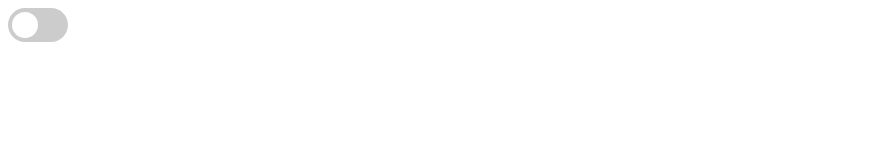
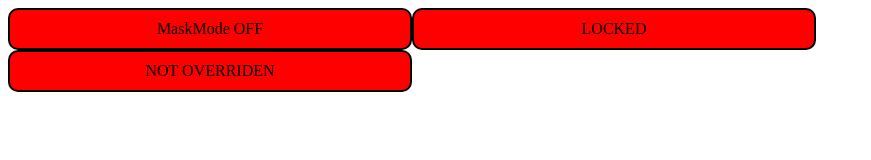
Before and after one commit to AadityaSuri/MaskMatcher, a plain HTML site: page index.html in a window 1280 px wide. Shown: the whole page, without its empty margins (0-871 px from the left). Drawn offline with Linux system fonts and the light colour scheme.

Commit message:
website changes

```diff
--- a/index.css
+++ b/index.css
@@ -1,61 +1,80 @@
-.switch {
-    position: relative;
-    display: inline-block;
-    width: 60px;
-    height: 34px;
+  /*LAYOUT STYLING*/
+
+  .whole-site{
+    display: flex;
+    flex-direction: column;
+    align-content: left;
+    height: 100%;
+    width: 100%;
+
 }
 
-  /* Hide default HTML checkbox */
-  .switch input {
-    opacity: 0;
-    width: 0;
-    height: 0;
+.site-header{
+  display: flex;
+  height: 10%;
+  width: 100%;
 }
 
-  /* The slider */
-  .slider {
-    position: absolute;
-    cursor: pointer;
-    top: 0;
-    left: 0;
-    right: 0;
-    bottom: 0;
-    background-color: #ccc;
-    -webkit-transition: .4s;
-    transition: .4s;
+.video-box {
+  display: flex;
+  height: 1080 px;
+  width: 1920 px;
 }
 
-  .slider:before {
-    position: absolute;
-    content: "";
-    height: 26px;
-    width: 26px;
-    left: 4px;
-    bottom: 4px;
-    background-color: white;
-    -webkit-transition: .4s;
-    transition: .4s;
+.site-row-1{
+  display: flex;
+  height: 30%;
+  width: 100%;
+
 }
 
-  input:checked + .slider {
-    background-color: #2196F3;
+.site-row-2{
+  display: flex;
+  height: 50%;
+  width: 100%;
+  flex-direction: row;
+  align-content: left;
 }
 
-  input:focus + .slider {
-    box-shadow: 0 0 1px #2196F3;
+.site-row-3{
+  display: flex;
+  height: 30%;
+  width: 100%;
+
 }
 
-  input:checked + .slider:before {
-    -webkit-transform: translateX(26px);
-    -ms-transform: translateX(26px);
-    transform: translateX(26px);
+
+/* .button-row-2 {
+  display: flex;
+  height: TBA by Joshua
+  width: TBA by Joshua;
+}
+ */
+
+.ck-button {
+  background-color: red;
+  border-radius: 10px;
+  border: 2px solid black;
+  overflow:hidden;
+  width: 400px;
 }
 
-  /* Rounded sliders */
-  .slider.round {
-    border-radius: 34px;
+ .ck-button:hover {
+  background:rgb(255, 238, 4);
 }
 
-  .slider.round:before {
-    border-radius: 50%;
+.ck-button label span {
+  text-align:center;
+  padding:10px 0px;
+  display:block;
 }
+
+.ck-button label input {
+  position:absolute;
+  top:-20px;
+}
+
+.ck-button input:checked + span {
+  background-color:#88FF88;
+  color:black;
+}
--- a/index.html
+++ b/index.html
@@ -1,29 +1,78 @@
 <!DOCTYPE html>
 <html>
+
 <head>
   <link rel="stylesheet" href="index.css">
 </head>
+
 <body>
+  <div class="whole-site">
+    <div class="site-header">
 
-      <label class="switch" >
-        <input type="checkbox" id = "myCheck" onclick="myFunction()">
-        <span class="slider round"></span>
+    </div>
+    <div class="site-row-1">
+
+    </div>
+    <div class="site-row-2">
+      <div class="ck-button">
+        <label>
+          <input type="checkbox" id="maskMode" onclick="maskModeToggle()">
+          <span id="maskModeText" style="display:block">MaskMode OFF</span>
         </label>
+      </div>
+      <div class="ck-button">
+        <label>
+          <input type="checkbox" id="lockMode" onclick="lockModeToggle()">
+          <span id="lockModeText" style="display:block"> LOCKED </span>
+        </label>
+      </div>
+    </div>
+    <div class="site-row-3">
+      <div class="ck-button">
+        <label>
+          <input type="checkbox" id="override" onclick="override()">
+          <span id="overridetext" style="display:block"> NOT OVERRIDEN </span>
+        </label>
+      </div>
 
-      <p id="text" style="display:none">Checkbox is CHECKED!</p>
+
+    </div>
+  </div>
+</body>
 
 
 <script>
-        function myFunction() {
-          var checkBox = document.getElementById("myCheck");
-          var text = document.getElementById("text");
-          if (checkBox.checked == true){
-            text.style.display = "block";
+  function maskModeToggle() {
+    var checkBox = document.getElementById("maskMode");
+    var text = document.getElementById("maskModeText");
+    if (checkBox.checked == true) {
+      text.textContent = "MaskMode  ON"
     } else {
-             text.style.display = "none";
+      text.textContent = "MaskMode OFF";
     }
   }
+
+  function lockModeToggle() {
+    var checkBox = document.getElementById("lockMode");
+    var text = document.getElementById("lockModeText");
+    if (checkBox.checked == true) {
+      text.textContent = "UNLOCKED"
+    } else {
+      text.textContent = " LOCKED ";
+    }
+  }
+
+  function override() {
+    var checkBox = document.getElementById("override");
+    var text = document.getElementById("overridetext");
+    if (checkBox.checked == true) {
+      text.textContent = "LOCK OVERRIDDEN"
+    } else {
+      text.textContent = "NOT OVERRIDDEN";
+    }
+  }
+
+
 </script>
 
-</body>
 </html>
```
Lines whose indentation alone changed are shown as unchanged.
